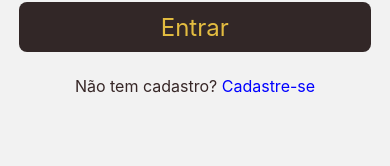
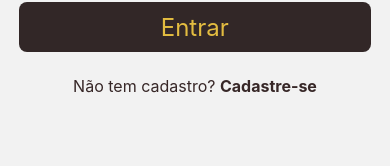
Before and after one commit to R0drigo-Pedroso/Projeto-Fala-no-Mic, a React Native app: screen /Login in a window 390 px wide. Shown: the part 524-690 px from the top of the page. Built offline with nearby package versions, Linux system fonts and the light colour scheme.

Commit message:
Update Login.js

```diff
--- a/src/screens/Login.js
+++ b/src/screens/Login.js
@@ -195,6 +195,6 @@ const estilos = StyleSheet.create({
     color: "#372727",
   },
   cadastresess: {
-    color: "blue",
+    fontWeight: "bold",
   },
 });
```
